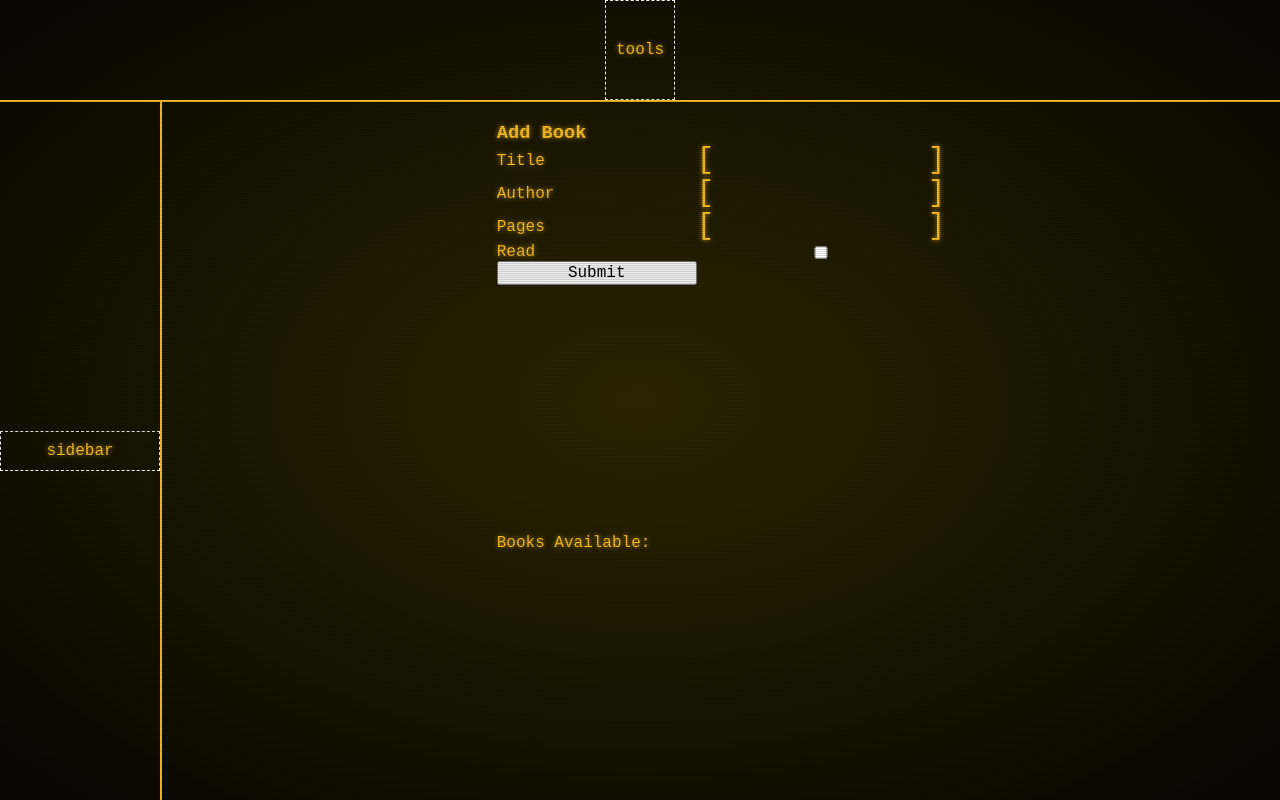
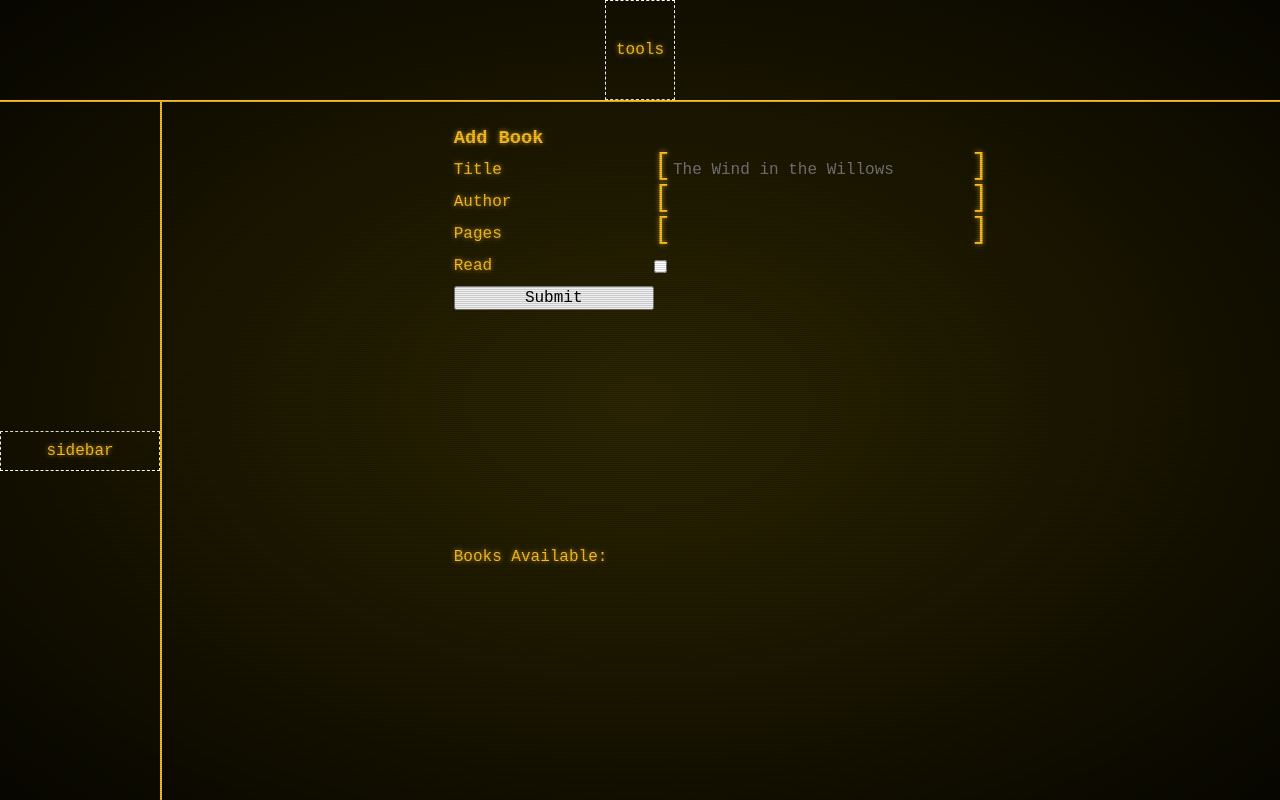
Before and after one commit to SpekkioKilwala/library, a plain HTML site: page index.html in a window 1280 px wide. Drawn offline with Linux system fonts and the light colour scheme.

Commit message:
Adjust input line layout

```diff
--- a/index.html
+++ b/index.html
@@ -19,11 +19,11 @@
 		<form action="#" method="post" class="form-add-book">
 			<h3>Add Book</h3>
 			<label for="book-title">Title</label>
-			<div><input type="text" name="book-title" id="book-title" required></div>
+			<div>[</div><input type="text" name="book-title" id="book-title" placeholder="The Wind in the Willows" required><div>]</div>
 			<label for="author">Author</label>
-			<div><input type="text" name="author" id="author" required></div>
+			<div>[</div><input type="text" name="author" id="author" required><div>]</div>
 			<label for="pages">Pages</label>
-			<div><input type="tel" name="pages" id="pages" required></div>
+			<div>[</div><input type="tel" name="pages" id="pages" required><div>]</div>
 			<label for="read">Read</label>
 			<input type="checkbox" name="read" id="read">
 			<!-- Submit to make use of the required attributes, though we stay on this page -->
--- a/style.css
+++ b/style.css
@@ -47,16 +47,6 @@ input {
   background-color: transparent;
   border: none;
   color: var(--text);
-}
-
-.form-add-book > div::before {
-  font-size: 180%;
-  content: "[";
-}
-
-.form-add-book > div::after {
-  font-size: 180%;
-  content: "]";
 }
 
 /* top-level layout */
@@ -117,20 +107,33 @@ body {
 
 .form-add-book {
   display: grid;
-  grid-template-columns: 200px auto;
+  grid-template-columns: 200px min-content 300px min-content;
+  grid-template-rows: 2rem;
+  grid-auto-rows: 2rem;
   align-items: center;
+}
+
+.form-add-book > div {
+  font-size: 180%;
+  margin-top: -8px;
+  /* height: 2.6rem; */
+}
+
+.form-add-book > input[type=checkbox] {
+  grid-column: 2 / -1;
+  justify-self: self-start;
 }
 
 .form-add-book h3 {
   grid-column: 1 / -1;
 }
 
-.form-add-book > div {
+/* .form-add-book > div {
   display: grid;
   grid-template-columns: min-content auto min-content;
   align-items: center;
   text-align: center;
-}
+} */
 
 .h160 {
   width: 160px;
```
